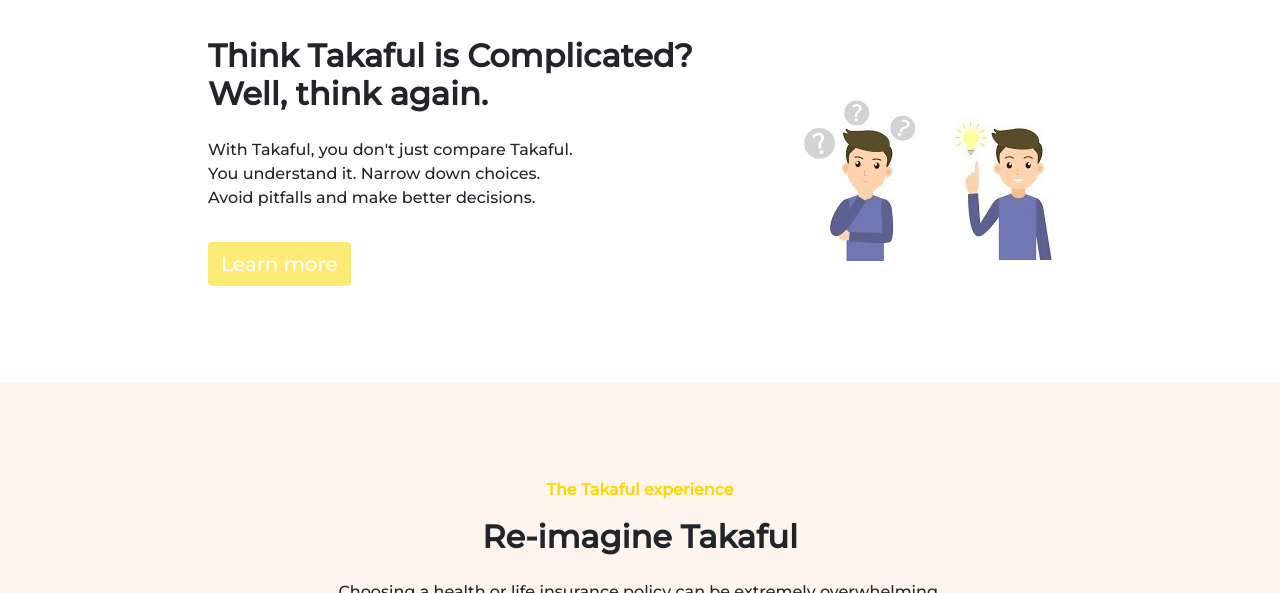
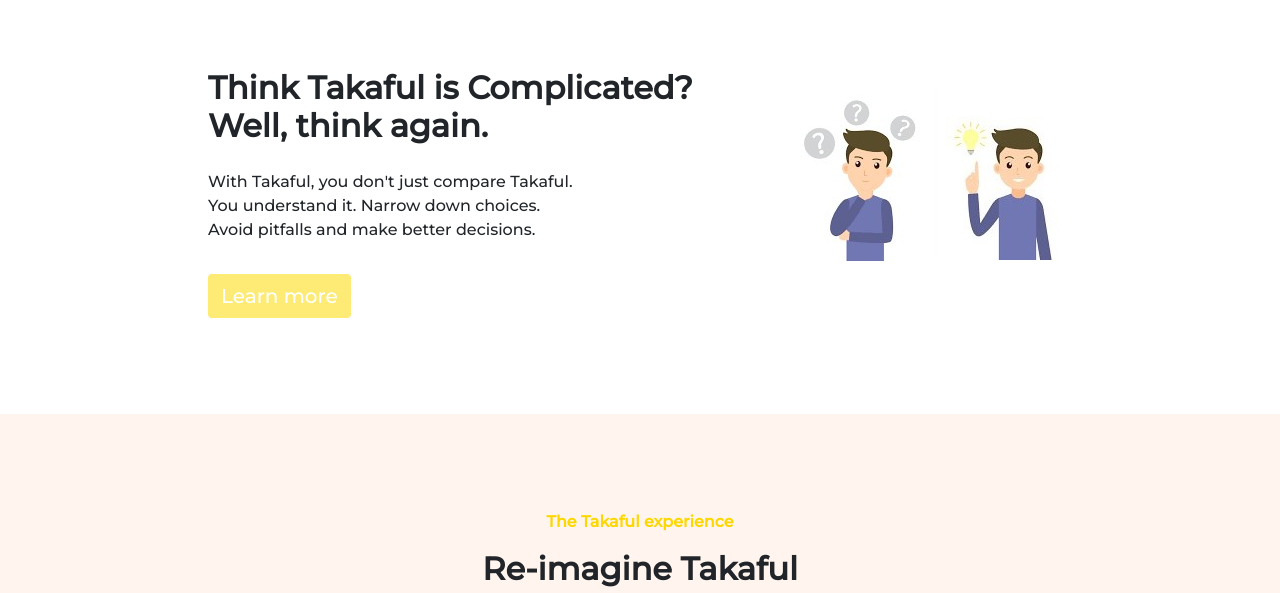
Before and after one commit to astrocoder15/tknew, a plain HTML site: page index.html in a window 1280 px wide. Shown: the part 191-784 px from the top of the page. Drawn offline with nearby package versions, Linux system fonts and the light colour scheme.

Commit message:
Update takaful.css

```diff
--- a/takaful.css
+++ b/takaful.css
@@ -40,16 +40,9 @@
 
 .first-body
 {
+  padding-top: 2rem;
   padding-left: 13rem;
 }
-
-/* .creator-name
-{
-  font-weight: bold;
-  font-family: 'Montserrat', sans-serif;
-  color: #ffd700;
-  margin-top: 3rem;
-} */
 
 .intro-text
 {
```
